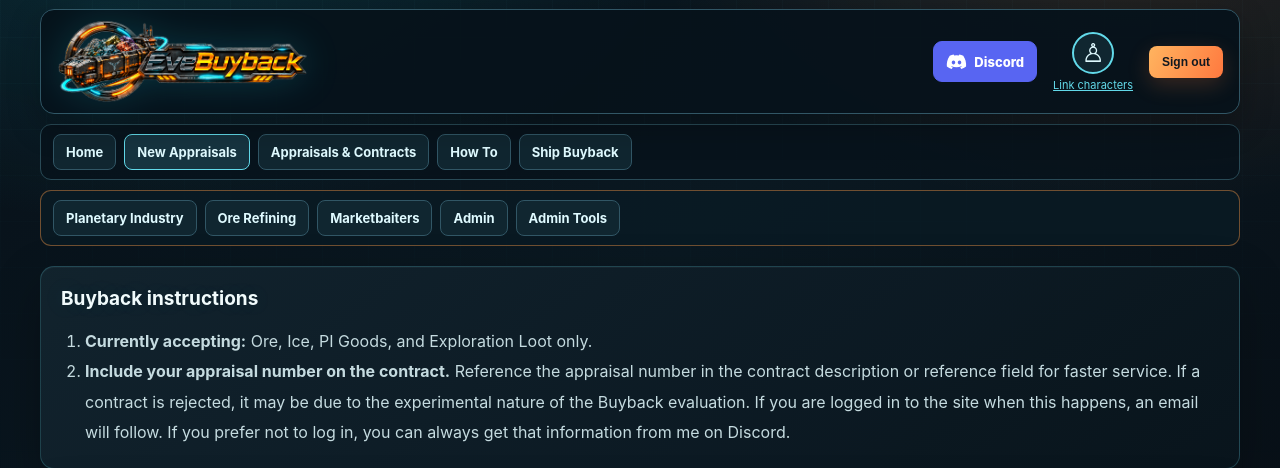
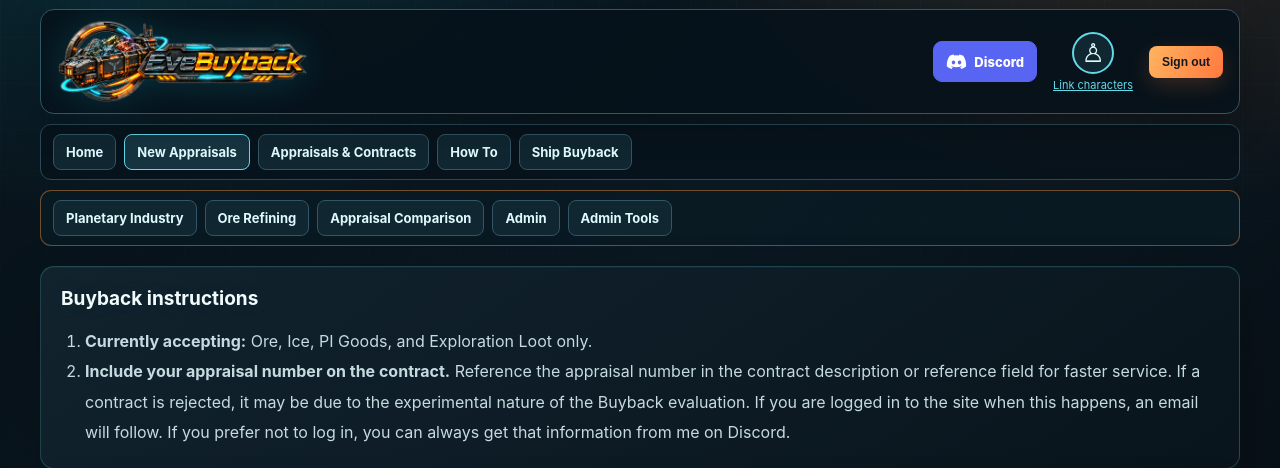
Before and after one commit to bfkerfien/buyback, a Laravel app: page /dashboard in a window 1280 px wide. Shown: the part 193-661 px from the top of the page. Run offline with Laravel 12, Linux system fonts and the light colour scheme; the visitor is signed in with stand-in values (Sample User, id 1); data comes from the database, SQL or seed files in the repository; data that the repository does not hold is empty.

Commit message:
Add appraisal comparison navigation and remove stale Marketbaiters link

```diff
--- a/resources/views/partials/site-header.blade.php
+++ b/resources/views/partials/site-header.blade.php
@@ -66,7 +66,7 @@
         <nav class="site-nav site-admin-nav" aria-label="Administration navigation">
             <a href="{{ route('pi-planner.index') }}" @if(request()->routeIs('pi-planner.*')) aria-current="page" @endif>Planetary Industry</a>
             <a href="{{ route('dashboard', ['tab' => 'tab-ore-refining']) }}">Ore Refining</a>
-            <a href="{{ route('dashboard', ['tab' => 'tab-marketbaiters']) }}">Marketbaiters</a>
+            <a href="{{ route('dashboard', ['tab' => 'tab-appraisal-manifests']) }}" @if(request()->routeIs('dashboard') && request('tab') === 'tab-appraisal-manifests') aria-current="page" @endif>Appraisal Comparison</a>
             <a href="{{ route('dashboard', ['tab' => 'tab-admin']) }}">Admin</a>
             <a href="{{ route('dashboard', ['tab' => 'tab-admin-tools']) }}">Admin Tools</a>
         </nav>
```
